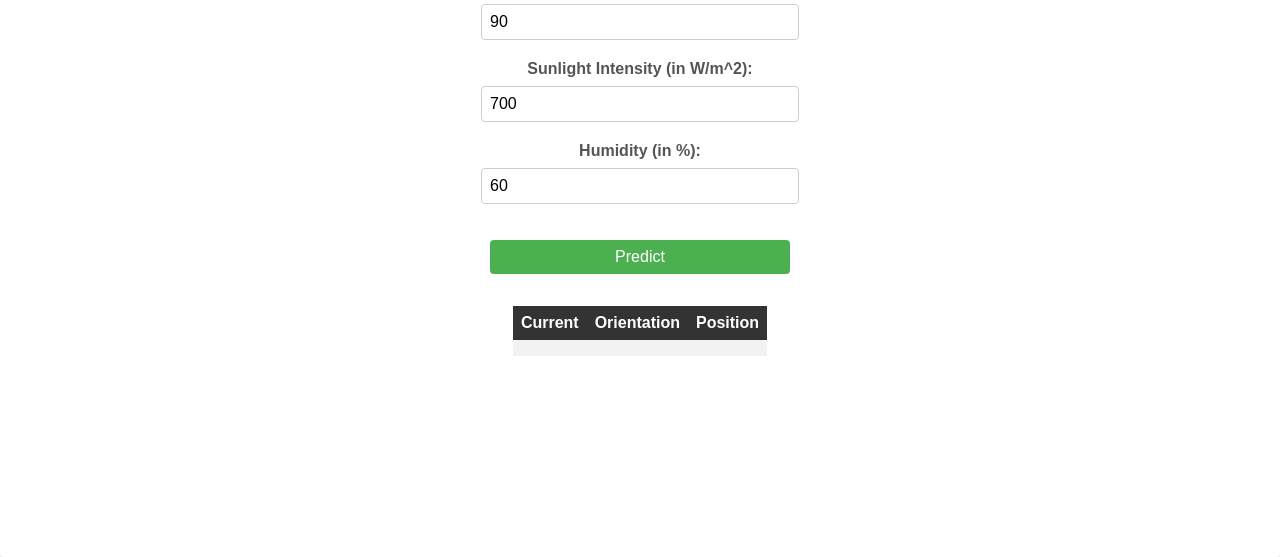
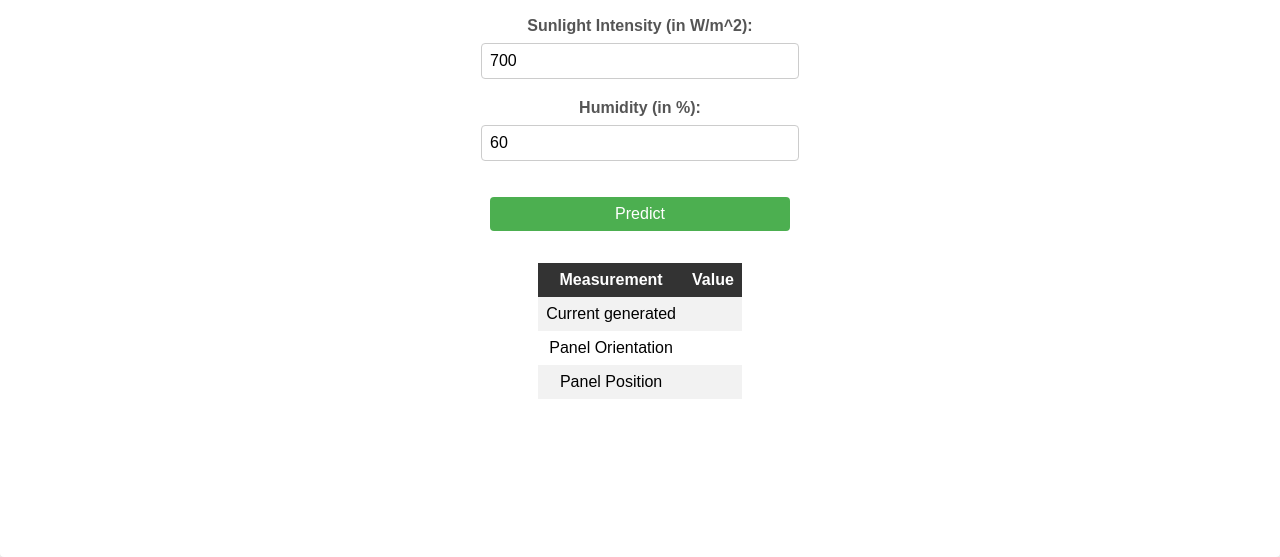
Before and after one commit to samyakkhatua/intelliSun, a plain HTML site: page index.html in a window 1280 px wide. Shown: the part 307-864 px from the top of the page. Drawn offline with Linux system fonts and the light colour scheme.

Commit message:
Output text removed

```diff
--- a/index.html
+++ b/index.html
@@ -30,6 +30,7 @@
 		<h1>IntelliSun</h1>
 		<h3>Solar Panel Prediction App</h3>
 
+		<!-- Input section -->
 		<section>
 			<form>
 				<label for="temperature">Temperature (in °C):</label>
@@ -45,21 +46,28 @@
 			</form>
 		</section>
 
-
+		<!-- Output -->
 		<section class="result">
 			<table>
 				<tr>
-					<th>Current</th>
-					<th>Orientation</th>
-					<th>Position</th>
+					<th>Measurement</th>
+					<th>Value</th>
 				</tr>
 				<tr>
+					<td>Current generated</td>
 					<td id="current"></td>
+				</tr>
+				<tr>
+					<td>Panel Orientation</td>
 					<td id="Orientation"></td>
+				</tr>
+				<tr>
+					<td>Panel Position</td>
 					<td id="Position"></td>
 				</tr>
 			</table>
 		</section>
+
 	</div>
 
 	<script src="script.js"></script>
--- a/script.js
+++ b/script.js
@@ -16,9 +16,9 @@ function predictCurrent() {
   })
     .then((response) => response.json())
     .then((data) => {
-      document.getElementById('current').innerHTML = 'Predicted current generated: ' + data[0].Current_Generated+' A';
-      document.getElementById('Orientation').innerHTML = 'Predicted Panel Orientation: ' + data[0].Panel_Orientation;
-      document.getElementById('Position').innerHTML = 'Predicted Panel Position: ' + data[0].Panel_Position;
+      document.getElementById('current').innerHTML = data[0].Current_Generated+' A';
+      document.getElementById('Orientation').innerHTML = data[0].Panel_Orientation;
+      document.getElementById('Position').innerHTML = data[0].Panel_Position;
 
       // console.log(data[0].Current_Generated);
     })
```
